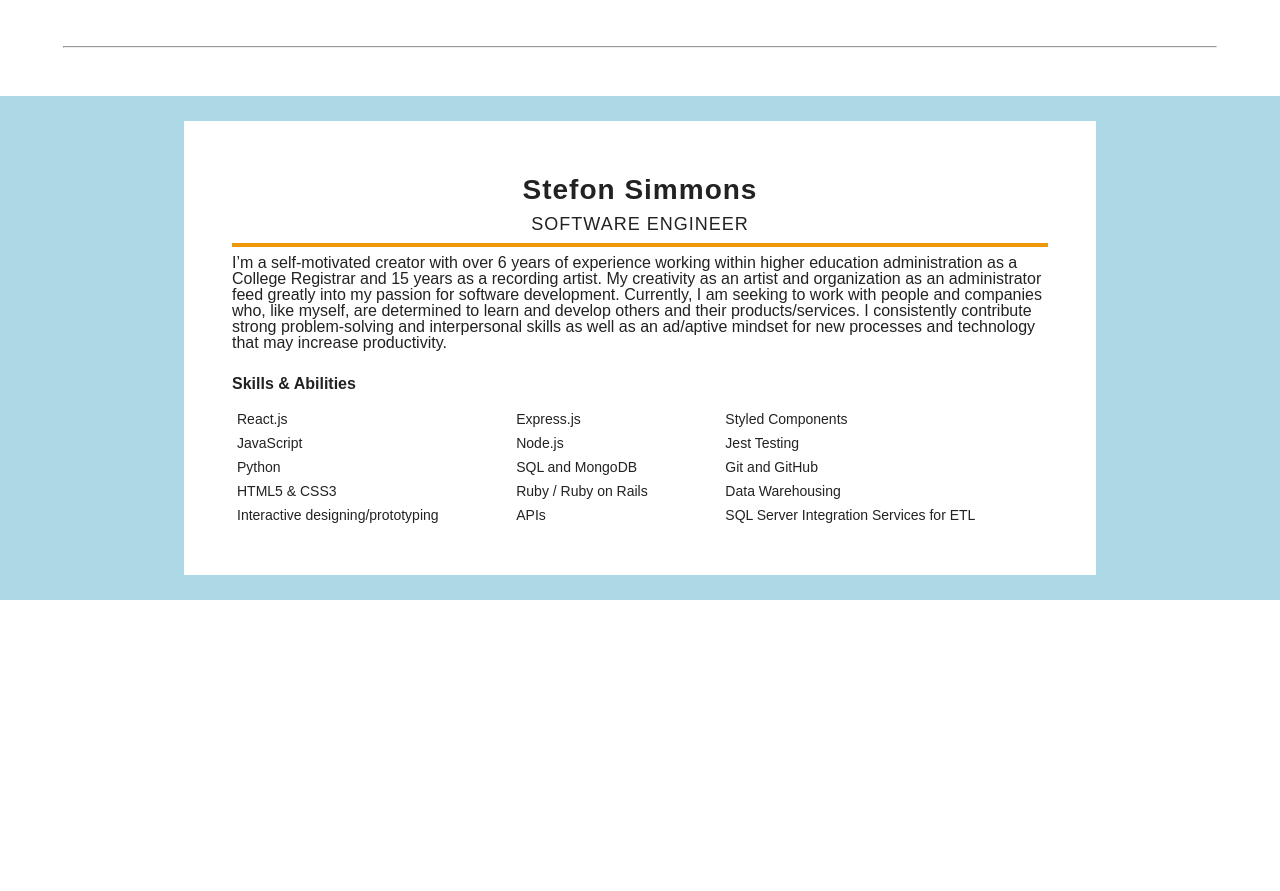
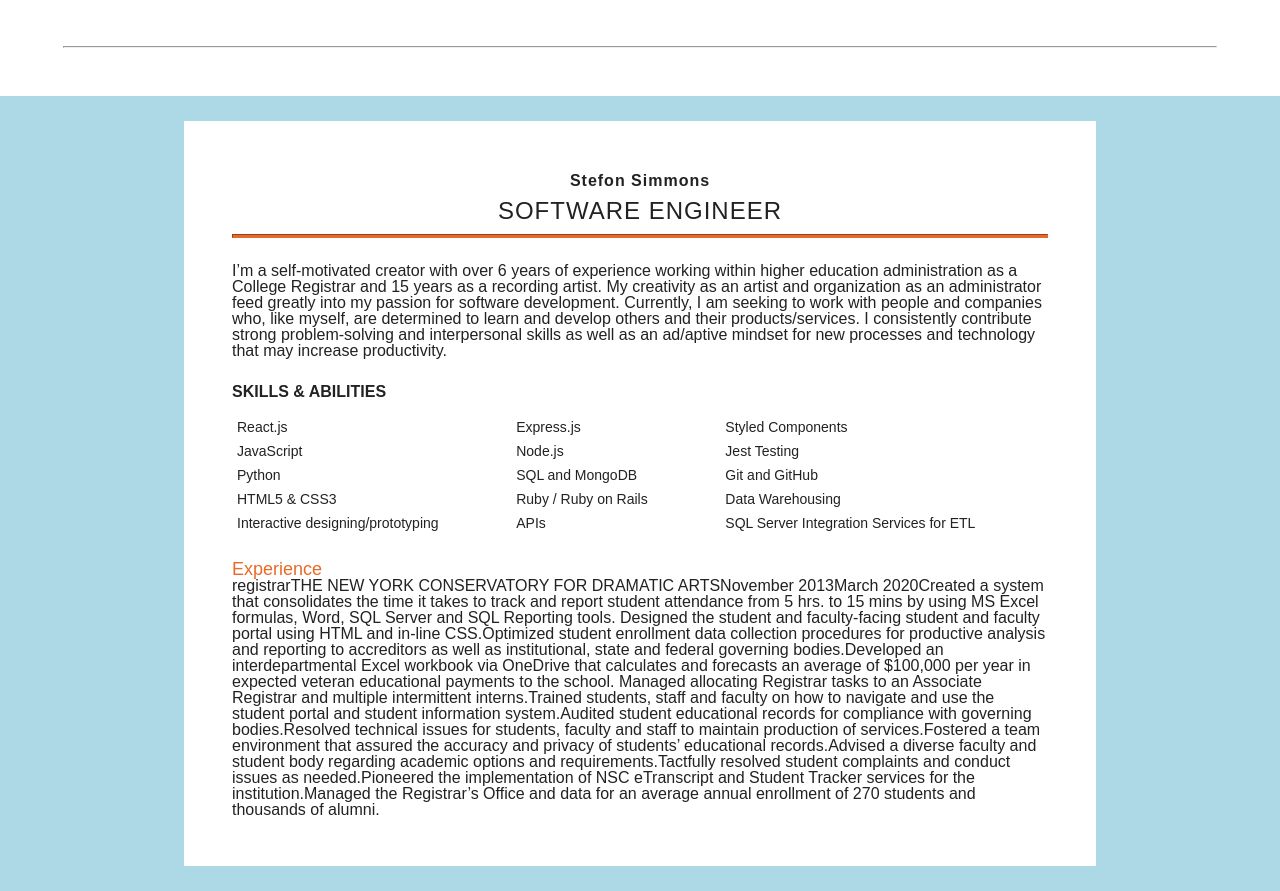
Before and after one commit to StefonSimmons/portfolio, a React (Create React App) app in the folder portfolio_app/: page /resume in a window 1280 px wide. Shown: the part 323-1214 px from the top of the page. Before the commit the page ends 923 px from the top, so only its background shows below. Built offline with nearby package versions, Linux system fonts and the light colour scheme.

Commit message:
adding experience section

```diff
--- /dev/null
+++ b/portfolio_app/src/components/Resume/Experience.js
@@ -0,0 +1,12 @@
+import React from 'react'
+import Jobs from '../../data/experience-data'
+
+
+export default function Experience() {
+  return (
+    <div>
+      {Object.values(Jobs[1])}
+      {console.log(typeof Object.values(Jobs))}
+    </div>
+  )
+}
--- a/portfolio_app/src/components/Resume/Resume.jsx
+++ b/portfolio_app/src/components/Resume/Resume.jsx
@@ -1,7 +1,8 @@
 import React from 'react'
 import Skills from './Skills'
+import BrandStatement from './BrandStatement'
+import Experience from './Experience'
 import styled from 'styled-components'
-import BrandStatement from './BrandStatement'
 
 const Border = styled.div`
   display: flex;
@@ -12,43 +13,47 @@ const Page = styled.main`
   width: 816px;
   margin: 25px 96px;
   padding: 48px;
-  text-align: center;
+  text-align: left;
   background-color: white;
   font-family: 'Fira Sans', sans-serif;
 `
 const Header = styled.header`
   letter-spacing: 1px;
   line-height: 1.5;
+  text-align: center;
 `
 const Name = styled.h1`
   font-weight: 700;
-  font-size: 28px;
+  font-size: 32x;
 `
 const Title = styled.h2`
   font-weight: 400;
-  font-size: 18px;
+  font-size: 24px;
   text-transform: uppercase;
 `
 const Divider = styled.hr`
-  background-color: #F09609;
-  border-color: #FFF09609;
+  background-color: #E86A28;
+  border-color: #E86A28;
   height: 1.5px;
   margin-top: 5px;
 `
-const SkillsSection = styled.div`
-  text-align: left;
+const Section = styled.div`
   margin-top: 25px;
-  text
+
 `
 const BrandStatementSect = styled.p`
-  text-align: left
 `
 
-const SkillsHeader = styled.h1`
+const DetailsHeader = styled.h4`
 font-weight: 700;
 font-size: 16px;
+text-transform: uppercase;
+
 `
-
+const SectionHeader = styled.h3`
+  color: #E86A28;
+  font-size: 18px;
+`
 // const PDFContainer = styled.div`
 //   display: flex;
 //   justify-content: center
@@ -78,19 +83,23 @@ export default function Resume() {
           </Header>
           <Divider></Divider>
 
-          <BrandStatementSect>
+          <Section>
             <BrandStatement />
-          </BrandStatementSect>
+          </Section>
 
-          <SkillsSection>
+          <Section>
+            <DetailsHeader>
+              Skills & Abilities
+            </DetailsHeader>
+            <Skills />
+          </Section>
 
-            <SkillsHeader>
-              Skills & Abilities
-            </SkillsHeader>
-
-            <Skills />
-
-          </SkillsSection>
+          <Section>
+            <SectionHeader>
+              Experience
+            </SectionHeader>
+            <Experience />
+          </Section>
 
         </Page>
       </Border>
--- /dev/null
+++ b/portfolio_app/src/data/experience-data.js
@@ -0,0 +1,27 @@
+// an object array of each job
+  // title, company, start date, end date, an array of items
+  // the array comes from a paragraph parsed by a period '.'
+
+const softwareEngPhrases =
+  "Successfully designed, developed, and deployed 4 responsive web applications within strict one-week due dates. Dedicated over 700 hours in 3 months towards developing my skills in planning and deploying web applications. Leveraged fluent knowledge of HTML, CSS, JavaScript, React, Ruby, MongoDB and API calls in order to build well-documented professional and dynamic full-stack web applications."
+
+const registrarPhrases =
+"Created a system that consolidates the time it takes to track and report student attendance from 5 hrs. to 15 mins by using MS Excel formulas, Word, SQL Server and SQL Reporting tools. Designed the student and faculty-facing student and faculty portal using HTML and in-line CSS.Optimized student enrollment data collection procedures for productive analysis and reporting to accreditors as well as institutional, state and federal governing bodies.Developed an interdepartmental Excel workbook via OneDrive that calculates and forecasts an average of $100,000 per year in expected veteran educational payments to the school. Managed allocating Registrar tasks to an Associate Registrar and multiple intermittent interns.Trained students, staff and faculty on how to navigate and use the student portal and student information system.Audited student educational records for compliance with governing bodies.Resolved technical issues for students, faculty and staff to maintain production of services.Fostered a team environment that assured the accuracy and privacy of students’ educational records.Advised a diverse faculty and student body regarding academic options and requirements.Tactfully resolved student complaints and conduct issues as needed.Pioneered the implementation of NSC eTranscript and Student Tracker services for the institution.Managed the Registrar’s Office and data for an average annual enrollment of 270 students and thousands of alumni."
+
+const experience = [{
+  title: "software engineering fellow",
+  business: "GENERAL ASSEMBLY",
+  startDate: "March 2020",
+  endDate: "Present",
+  phrases: (softwareEngPhrases)
+}, {
+  title: "registrar",
+  business: "THE NEW YORK CONSERVATORY FOR DRAMATIC ARTS",
+  startDate: "November 2013",
+  endDate: "March 2020",
+  phrases: (registrarPhrases)
+}
+
+]
+
+export default experience
--- a/portfolio_app/src/data/skills-data.js
+++ b/portfolio_app/src/data/skills-data.js
@@ -15,5 +15,5 @@ export const skills = [
   "Data Warehousing",
   "Interactive designing/prototyping",
   "APIs",
-  "SQL Server Integration Services for ETL"
+  "SQL Server Integration Services for ETL",
 ]
```
